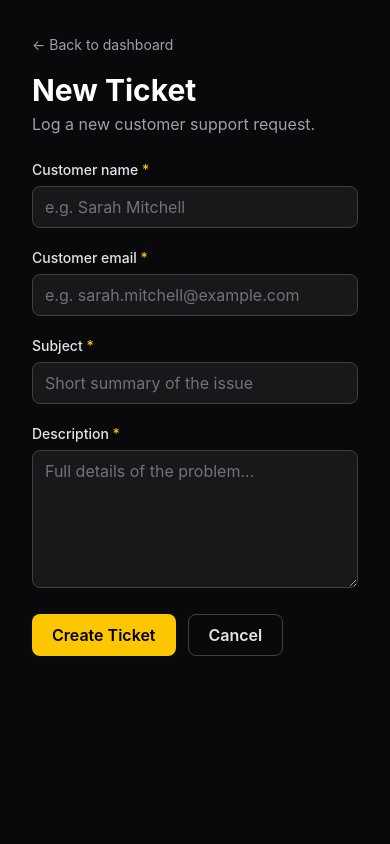
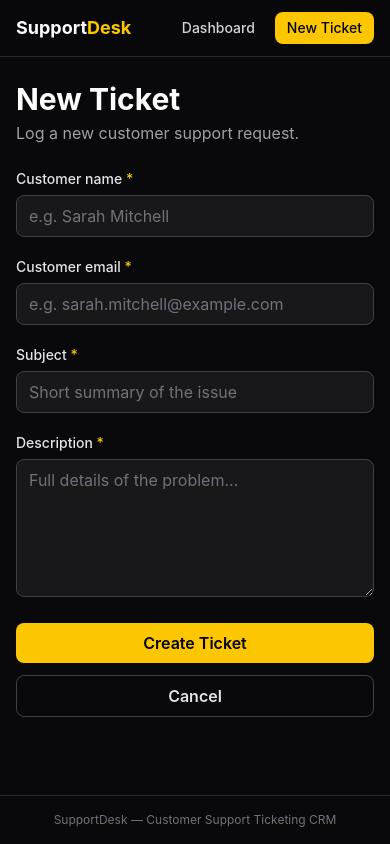
Before and after one commit to Abhisherk01/crm-project, a React (Vite) app in the folder client/: page /new in a window 390 px wide. Built offline with nearby package versions, Linux system fonts and the light colour scheme; no server answers.

Commit message:
Add shared navbar layout, scroll restoration, and responsive polish

```diff
--- a/client/src/App.jsx
+++ b/client/src/App.jsx
@@ -1,15 +1,36 @@
-import { BrowserRouter, Routes, Route } from "react-router-dom";
+import { BrowserRouter, Routes, Route, Outlet } from "react-router-dom";
+import Navbar from "./components/Navbar.jsx";
+import ScrollToTop from "./components/ScrollToTop.jsx";
 import Dashboard from "./pages/Dashboard.jsx";
 import NewTicket from "./pages/NewTicket.jsx";
 import TicketDetail from "./pages/TicketDetail.jsx";
 
+// Shared chrome (navbar + footer) wrapped around every page.
+// <Outlet /> marks the spot where the matched child route renders.
+function Layout() {
+  return (
+    <div className="flex min-h-screen flex-col bg-zinc-950 text-zinc-100">
+      <Navbar />
+      <main className="flex-1 px-4 py-6 sm:px-8 sm:py-8">
+        <Outlet />
+      </main>
+      <footer className="border-t border-zinc-800 py-4 text-center text-xs text-zinc-500">
+        SupportDesk — Customer Support Ticketing CRM
+      </footer>
+    </div>
+  );
+}
+
 export default function App() {
   return (
     <BrowserRouter>
+      <ScrollToTop />
       <Routes>
-        <Route path="/" element={<Dashboard />} />
-        <Route path="/new" element={<NewTicket />} />
-        <Route path="/tickets/:ticketId" element={<TicketDetail />} />
+        <Route element={<Layout />}>
+          <Route path="/" element={<Dashboard />} />
+          <Route path="/new" element={<NewTicket />} />
+          <Route path="/tickets/:ticketId" element={<TicketDetail />} />
+        </Route>
       </Routes>
     </BrowserRouter>
   );
--- /dev/null
+++ b/client/src/components/Navbar.jsx
@@ -0,0 +1,33 @@
+import { Link, NavLink } from "react-router-dom";
+
+// NavLink's className can be a function receiving { isActive },
+// so we can highlight the page the user is currently on.
+// `end` on the "/" link stops it from matching every URL
+// (every path starts with "/", so without `end` it would always be active).
+function navLinkClass({ isActive }) {
+  return `rounded-lg px-3 py-1.5 text-sm font-medium transition-colors ${
+    isActive
+      ? "bg-yellow-400 text-black"
+      : "text-zinc-300 hover:bg-zinc-800 hover:text-white"
+  }`;
+}
+
+export default function Navbar() {
+  return (
+    <header className="sticky top-0 z-10 border-b border-zinc-800 bg-zinc-950/80 backdrop-blur">
+      <div className="mx-auto flex max-w-6xl items-center justify-between px-4 py-3 sm:px-8">
+        <Link to="/" className="text-lg font-bold text-white">
+          Support<span className="text-yellow-400">Desk</span>
+        </Link>
+        <nav className="flex items-center gap-2">
+          <NavLink to="/" end className={navLinkClass}>
+            Dashboard
+          </NavLink>
+          <NavLink to="/new" className={navLinkClass}>
+            New Ticket
+          </NavLink>
+        </nav>
+      </div>
+    </header>
+  );
+}
--- /dev/null
+++ b/client/src/components/ScrollToTop.jsx
@@ -0,0 +1,15 @@
+import { useEffect } from "react";
+import { useLocation } from "react-router-dom";
+
+// Scrolls the window to the top whenever the URL path changes.
+// Without this, navigating from a scrolled-down dashboard would
+// leave the next page scrolled down too.
+export default function ScrollToTop() {
+  const { pathname } = useLocation();
+
+  useEffect(() => {
+    window.scrollTo(0, 0);
+  }, [pathname]);
+
+  return null; // renders nothing — exists purely for its side effect
+}
--- a/client/src/pages/Dashboard.jsx
+++ b/client/src/pages/Dashboard.jsx
@@ -37,9 +37,8 @@ export default function Dashboard() {
       loadTickets(controller.signal);
     }, delay);
 
-    // Cleanup: runs before every re-run of this effect and on unmount.
-    // Cancels the pending timer AND any request still in flight, so a slow
-    // older response can never arrive late and overwrite newer results.
+    // Cleanup: cancels the pending timer AND any request still in flight,
+    // so a slow older response can never overwrite newer results.
     return () => {
       clearTimeout(timer);
       controller.abort();
@@ -50,7 +49,7 @@ export default function Dashboard() {
     setRefreshing(true);
     try {
       const data = await getTickets({ status, search: searchInput.trim() }, signal);
-      setTickets(data); // ⚠️ same as Step 12: if your API wraps the list, use data.tickets
+      setTickets(data);
       setError("");
     } catch (err) {
       if (err.name === "AbortError") return; // superseded by a newer request — ignore
@@ -71,19 +70,16 @@ export default function Dashboard() {
   }
 
   return (
-    <div className="min-h-screen bg-zinc-950 p-8">
     <div className="mx-auto max-w-6xl">
-        {/* Header */}
-        <div className="flex items-center justify-between">
+      {/* Header — stacks on mobile, row from sm up */}
+      <div className="flex flex-col gap-4 sm:flex-row sm:items-center sm:justify-between">
         <div>
-            <h1 className="text-3xl font-bold text-white">
-              Support<span className="text-yellow-400">Desk</span>
-            </h1>
+          <h1 className="text-3xl font-bold text-white">Dashboard</h1>
           <p className="mt-1 text-zinc-400">Customer support tickets</p>
         </div>
         <Link
           to="/new"
-            className="rounded-lg bg-yellow-400 px-4 py-2 font-semibold text-black transition-colors hover:bg-yellow-300"
+          className="rounded-lg bg-yellow-400 px-4 py-2 text-center font-semibold text-black transition-colors hover:bg-yellow-300"
         >
           + New Ticket
         </Link>
@@ -160,17 +156,17 @@ export default function Dashboard() {
         </p>
       )}
 
-        {/* Ticket table (same as Step 12) */}
+      {/* Ticket table */}
       {!loading && !error && tickets.length > 0 && (
         <div className="mt-3 overflow-x-auto rounded-lg border border-zinc-800 bg-zinc-900">
           <table className="w-full text-left text-sm">
             <thead className="border-b border-zinc-800 text-xs uppercase tracking-wider text-zinc-400">
               <tr>
                 <th className="px-4 py-3">Ticket</th>
-                  <th className="px-4 py-3">Customer</th>
+                <th className="hidden px-4 py-3 md:table-cell">Customer</th>
                 <th className="px-4 py-3">Subject</th>
                 <th className="px-4 py-3">Status</th>
-                  <th className="px-4 py-3">Created</th>
+                <th className="hidden px-4 py-3 lg:table-cell">Created</th>
               </tr>
             </thead>
             <tbody className="divide-y divide-zinc-800">
@@ -184,7 +180,9 @@ export default function Dashboard() {
                       {ticket.ticket_id}
                     </Link>
                   </td>
-                    <td className="px-4 py-3 text-zinc-100">{ticket.customer_name}</td>
+                  <td className="hidden px-4 py-3 text-zinc-100 md:table-cell">
+                    {ticket.customer_name}
+                  </td>
                   <td className="px-4 py-3">
                     <span className="block max-w-xs truncate text-zinc-300">
                       {ticket.subject}
@@ -193,7 +191,7 @@ export default function Dashboard() {
                   <td className="px-4 py-3">
                     <StatusBadge status={ticket.status} />
                   </td>
-                    <td className="px-4 py-3 text-zinc-400">
+                  <td className="hidden px-4 py-3 text-zinc-400 lg:table-cell">
                     {formatDate(ticket.created_at)}
                   </td>
                 </tr>
@@ -203,6 +201,5 @@ export default function Dashboard() {
         </div>
       )}
     </div>
-    </div>
   );
 }
--- a/client/src/pages/NewTicket.jsx
+++ b/client/src/pages/NewTicket.jsx
@@ -19,18 +19,14 @@ export default function NewTicket() {
   const [submitting, setSubmitting] = useState(false);
   const [successData, setSuccessData] = useState(null);
 
-  // One handler for all four inputs — each input's `name` attribute
-  // matches a key in our form state, so we can update generically.
   function handleChange(event) {
     const { name, value } = event.target;
     setForm({ ...form, [name]: value });
-    // Clear this field's error as soon as the user starts fixing it
     if (errors[name]) {
       setErrors({ ...errors, [name]: "" });
     }
   }
 
-  // Mirrors the backend's POST validation rules.
   function validate() {
     const newErrors = {};
     if (!form.customer_name.trim()) {
@@ -51,14 +47,14 @@ export default function NewTicket() {
   }
 
   async function handleSubmit(event) {
-    event.preventDefault(); // stop the browser's full-page reload
-    if (submitting) return; // guard against double-submits (e.g. Enter key)
+    event.preventDefault();
+    if (submitting) return;
     setApiError("");
 
     const validationErrors = validate();
     if (Object.keys(validationErrors).length > 0) {
       setErrors(validationErrors);
-      return; // invalid → don't call the API at all
+      return;
     }
 
     setSubmitting(true);
@@ -69,9 +65,9 @@ export default function NewTicket() {
         subject: form.subject.trim(),
         description: form.description.trim(),
       });
-      setSuccessData(data); // { ticket_id, created_at }
+      setSuccessData(data);
     } catch (err) {
-      setApiError(err.message); // readable message from lib/api.js
+      setApiError(err.message);
     } finally {
       setSubmitting(false);
     }
@@ -84,10 +80,9 @@ export default function NewTicket() {
     setSuccessData(null);
   }
 
-  // ---- SUCCESS SCREEN (replaces the form after a successful create) ----
+  // ---- SUCCESS SCREEN ----
   if (successData) {
     return (
-      <div className="min-h-screen bg-zinc-950 p-8">
       <div className="mx-auto max-w-xl">
         <div className="rounded-lg border border-yellow-400/50 bg-zinc-900 p-8 text-center">
           <div className="mx-auto flex h-14 w-14 items-center justify-center rounded-full bg-yellow-400 text-2xl font-bold text-black">
@@ -100,7 +95,7 @@ export default function NewTicket() {
               {successData.ticket_id}
             </span>
           </p>
-            <div className="mt-6 flex justify-center gap-3">
+          <div className="mt-6 flex flex-col justify-center gap-3 sm:flex-row">
             <Link
               to={`/tickets/${successData.ticket_id}`}
               className="rounded-lg bg-yellow-400 px-4 py-2 font-semibold text-black transition-colors hover:bg-yellow-300"
@@ -116,18 +111,13 @@ export default function NewTicket() {
           </div>
         </div>
       </div>
-      </div>
     );
   }
 
   // ---- FORM SCREEN ----
   return (
-    <div className="min-h-screen bg-zinc-950 p-8">
     <div className="mx-auto max-w-xl">
-        <Link to="/" className="text-sm text-zinc-400 hover:text-yellow-400">
-          ← Back to dashboard
-        </Link>
-        <h1 className="mt-4 text-3xl font-bold text-white">New Ticket</h1>
+      <h1 className="text-3xl font-bold text-white">New Ticket</h1>
       <p className="mt-1 text-zinc-400">Log a new customer support request.</p>
 
       {/* API-level error (e.g. server down) */}
@@ -218,7 +208,7 @@ export default function NewTicket() {
           )}
         </div>
 
-          <div className="flex gap-3">
+        <div className="flex flex-col gap-3 sm:flex-row">
           <button
             type="submit"
             disabled={submitting}
@@ -228,13 +218,12 @@ export default function NewTicket() {
           </button>
           <Link
             to="/"
-              className="rounded-lg border border-zinc-700 px-5 py-2 font-semibold text-zinc-200 transition-colors hover:bg-zinc-800"
+            className="rounded-lg border border-zinc-700 px-5 py-2 text-center font-semibold text-zinc-200 transition-colors hover:bg-zinc-800"
           >
             Cancel
           </Link>
         </div>
       </form>
     </div>
-    </div>
   );
 }
--- a/client/src/pages/TicketDetail.jsx
+++ b/client/src/pages/TicketDetail.jsx
@@ -3,8 +3,7 @@ import { Link, useParams } from "react-router-dom";
 import { getTicket, updateTicket } from "../lib/api.js";
 import StatusBadge from "../components/StatusBadge.jsx";
 
-// Mirrors the backend's ALLOWED_STATUSES — the dropdown shows exactly
-// what the API accepts, so a valid-looking choice never 400s.
+// Mirrors the backend's ALLOWED_STATUSES.
 const ALLOWED_STATUSES = ["Open", "In Progress", "Closed"];
 
 function formatDateTime(dateString) {
@@ -42,7 +41,7 @@ export default function TicketDetail() {
       setError("");
       try {
         const data = await getTicket(ticketId);
-        setTicket(data); // ⚠️ If your API wraps it, use: setTicket(data.ticket);
+        setTicket(data);
       } catch (err) {
         setError(err.message);
       } finally {
@@ -53,7 +52,7 @@ export default function TicketDetail() {
   }, [ticketId]);
 
   // After a successful update, re-fetch so the page always shows
-  // exactly what the database has (PUT only returns success + timestamp).
+  // exactly what the database has.
   async function reloadTicket() {
     const data = await getTicket(ticketId);
     setTicket(data);
@@ -61,7 +60,7 @@ export default function TicketDetail() {
 
   async function handleStatusChange(event) {
     const newStatus = event.target.value;
-    if (!newStatus || newStatus === ticket.status) return; // no-op guard
+    if (!newStatus || newStatus === ticket.status) return;
 
     setStatusSaving(true);
     setStatusMessage("");
@@ -79,7 +78,7 @@ export default function TicketDetail() {
 
   async function handleAddNote(event) {
     event.preventDefault();
-    if (addingNote) return; // double-submit guard
+    if (addingNote) return;
     if (!noteText.trim()) {
       setNoteError("Note cannot be empty.");
       return;
@@ -91,7 +90,7 @@ export default function TicketDetail() {
     try {
       await updateTicket(ticketId, { note: noteText.trim() });
       setNoteText("");
-      await reloadTicket(); // new note appears at the bottom of the timeline
+      await reloadTicket();
     } catch (err) {
       setActionError(err.message);
     } finally {
@@ -101,17 +100,12 @@ export default function TicketDetail() {
 
   // ---- Loading state ----
   if (loading) {
-    return (
-      <div className="min-h-screen bg-zinc-950 p-8">
-        <p className="text-zinc-400">Loading ticket...</p>
-      </div>
-    );
+    return <p className="text-zinc-400">Loading ticket...</p>;
   }
 
   // ---- Error state (includes the 404 "not found" case) ----
   if (error) {
     return (
-      <div className="min-h-screen bg-zinc-950 p-8">
       <div className="mx-auto max-w-xl">
         <div className="rounded-lg border border-red-500/50 bg-zinc-900 p-8 text-center">
           <p className="text-red-400">{error}</p>
@@ -123,20 +117,14 @@ export default function TicketDetail() {
           </Link>
         </div>
       </div>
-      </div>
     );
   }
 
   // ---- Success state: the full ticket workspace ----
   return (
-    <div className="min-h-screen bg-zinc-950 p-8">
     <div className="mx-auto max-w-5xl">
-        <Link to="/" className="text-sm text-zinc-400 hover:text-yellow-400">
-          ← Back to dashboard
-        </Link>
-
       {/* Header: ID, badge, subject, timestamps */}
-        <div className="mt-4 rounded-lg border border-zinc-800 bg-zinc-900 p-6">
+      <div className="rounded-lg border border-zinc-800 bg-zinc-900 p-6">
         <div className="flex flex-wrap items-center gap-3">
           <span className="font-mono text-lg font-bold text-yellow-400">
             {ticket.ticket_id}
@@ -260,7 +248,6 @@ export default function TicketDetail() {
               <p className="mt-2 text-sm text-yellow-400">{statusMessage}</p>
             )}
 
-              {/* Action-level error: ticket stays visible, only this banner shows */}
             {actionError && (
               <p className="mt-2 text-sm text-red-400">
                 {actionError} — your change was not saved.
@@ -270,6 +257,5 @@ export default function TicketDetail() {
         </div>
       </div>
     </div>
-    </div>
   );
 }
```
Lines whose indentation alone changed are shown as unchanged.
